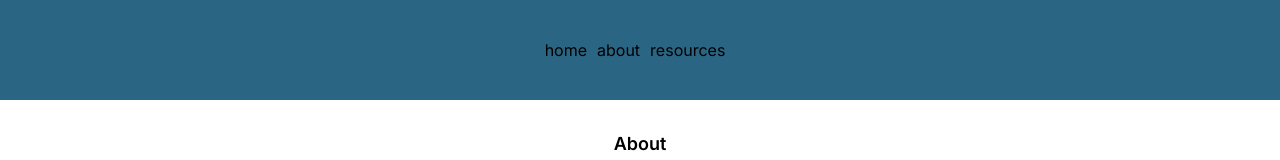
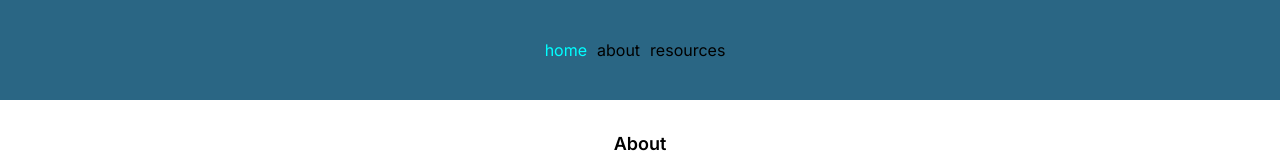
Before and after one commit to N00rAhmed/Free-Hosting-Services, a Next.js app: page /about in a window 1280 px wide. In both pictures the pointer is over the element "home". Shown: the top 160 px of the page. Built offline with nearby package versions, Linux system fonts and the light colour scheme.

Commit message:
added hover on nav links

```diff
--- a/app/navbar/navbar.css
+++ b/app/navbar/navbar.css
@@ -13,6 +13,9 @@
 
 p{
     margin-right: 10px;
+}
+.card p:hover{
+  color:aqua;
 }
 
   @media (max-width: 600px) {
```
